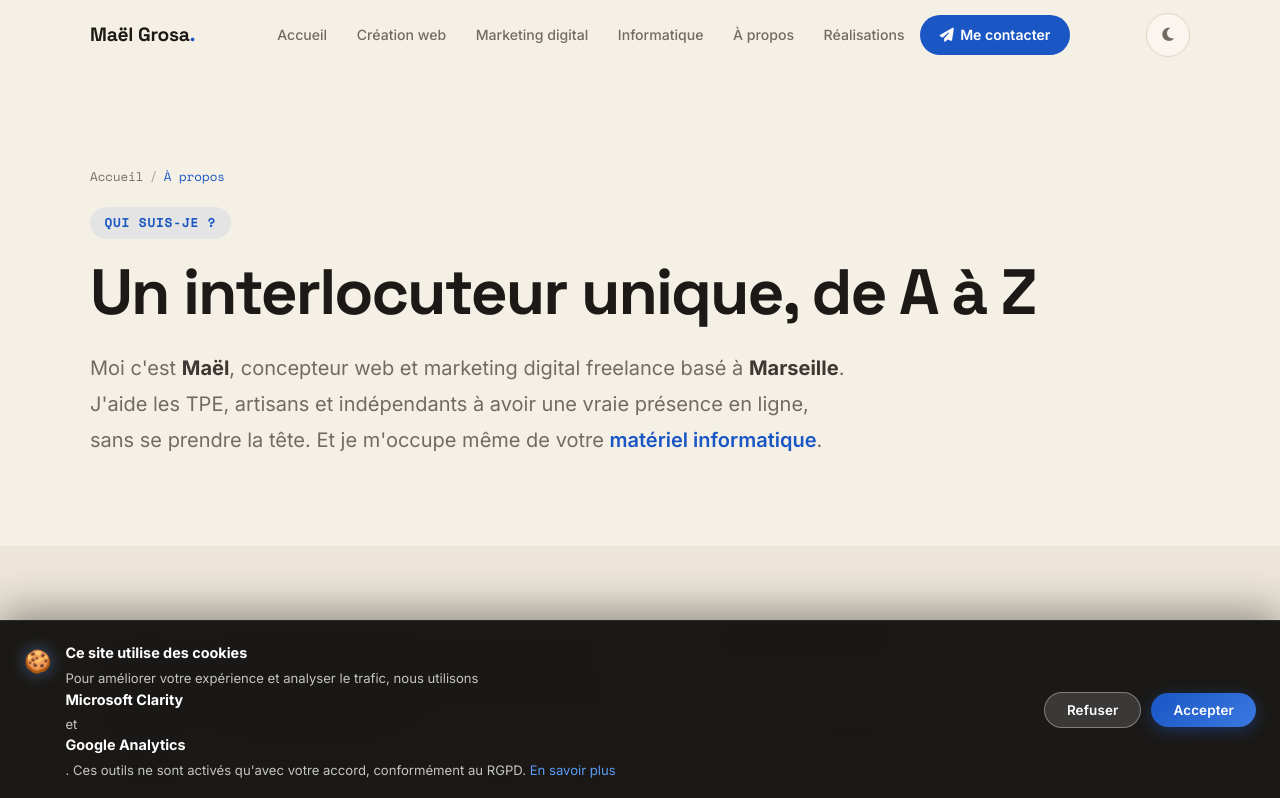
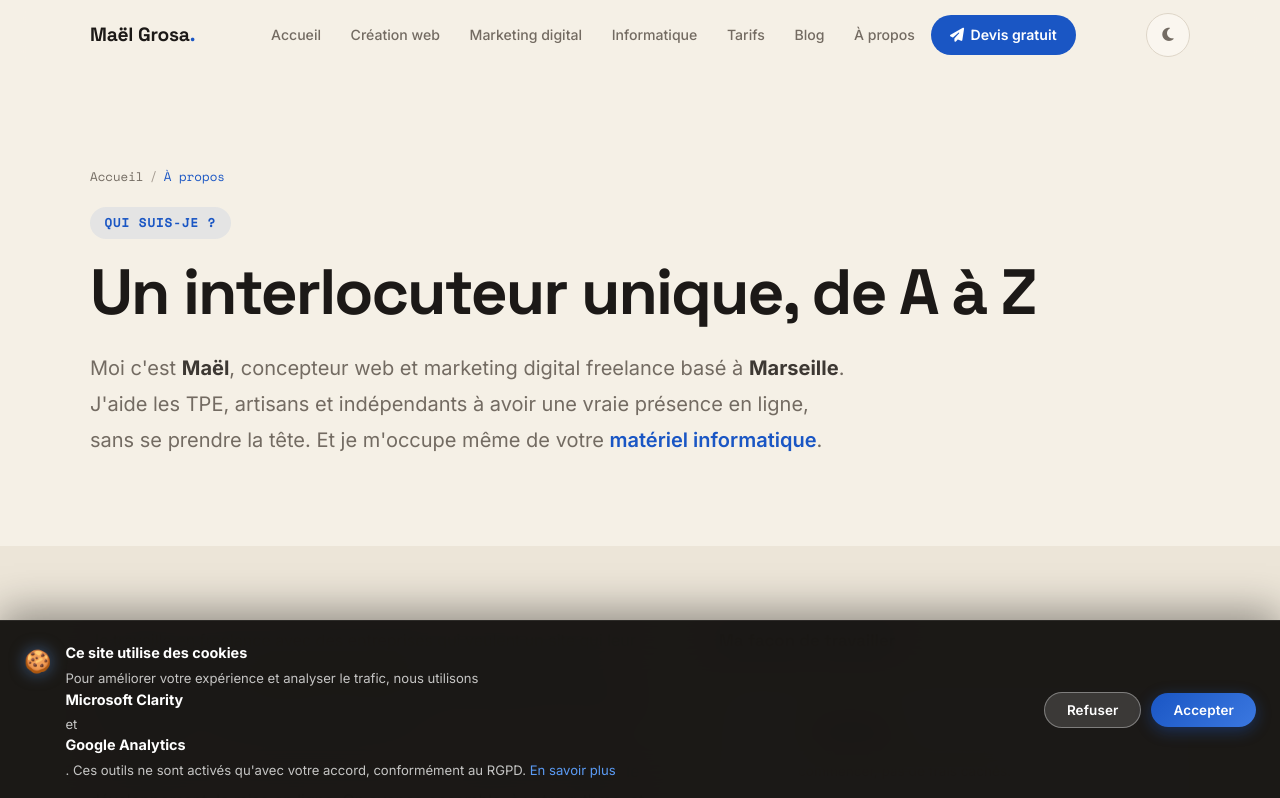
Before and after one commit to GRSMael/Portfolio, a website: page about.html in a window 1280 px wide. Shown: the top 798 px of the page. Drawn offline with nearby package versions, Linux system fonts and the light colour scheme; files that its build step writes are made by us from their sources.

Commit message:
UI: navbar unifiee sur toutes les pages (Blog + Tarifs partout, CTA Devis)
- Une seule navbar identique sur les 11 pages, avec etat actif (aria-current) par page
- Ajoute Blog et Tarifs sur les pages ou ils manquaient (poles, about, tarifs)
- Retire Realisations du menu (reste accessible sur la home + footer)
- Unifie le CTA sur "Devis gratuit" (devis.html)

```diff
--- a/about.html
+++ b/about.html
@@ -79,9 +79,10 @@
                 <li><a href="creation-web.html" class="nav-link">Création web</a></li>
                 <li><a href="marketing-digital.html" class="nav-link">Marketing digital</a></li>
                 <li><a href="informatique.html" class="nav-link">Informatique</a></li>
+                <li><a href="tarifs.html" class="nav-link">Tarifs</a></li>
+                <li><a href="blog.html" class="nav-link">Blog</a></li>
                 <li><a href="about.html" class="nav-link" aria-current="page">À propos</a></li>
-                <li><a href="index.html#realisations" class="nav-link">Réalisations</a></li>
-                <li><a href="index.html#contact" class="nav-link nav-cta"><i aria-hidden="true" class="fas fa-paper-plane"></i> Me contacter</a></li>
+                <li><a href="devis.html" class="nav-link nav-cta"><i aria-hidden="true" class="fas fa-paper-plane"></i> Devis gratuit</a></li>
             </ul>
             <button class="theme-toggle" id="themeToggle" aria-label="Passer en mode sombre">
                 <i aria-hidden="true" class="fas fa-moon" id="themeIcon"></i>
```
Also changed, not shown: blog.html (+1 -0 lines), creation-site-internet-marseille.html (+1 -0 lines), creation-web.html (+3 -2 lines), freelance-ou-agence.html (+1 -0 lines), index.html (+2 -2 lines), informatique.html (+3 -2 lines), marketing-digital.html (+3 -2 lines), prix-site-vitrine.html (+1 -0 lines), seo-local-marseille.html (+1 -0 lines), tarifs.html (+1 -0 lines).
